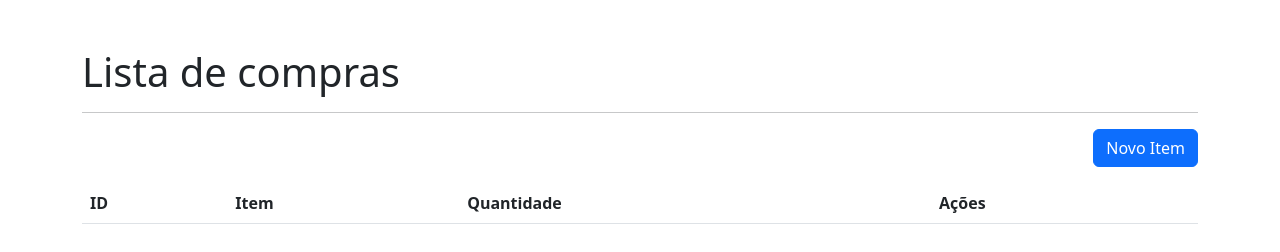
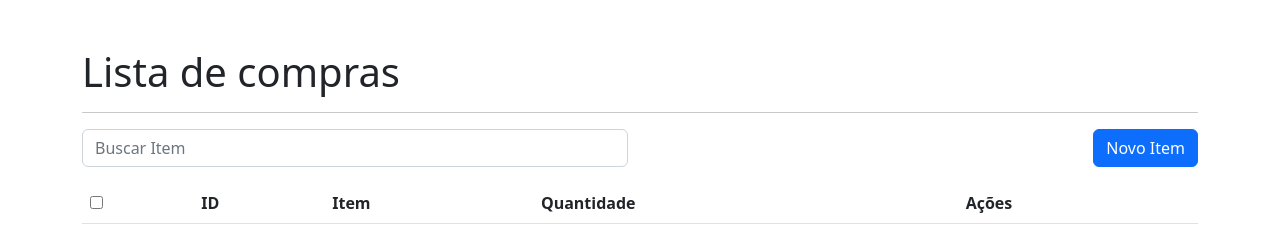
Before and after one commit to Smz1n/CONSUMO-API, a plain HTML site: page index.html in a window 1280 px wide. Drawn offline with nearby package versions, Linux system fonts and the light colour scheme; no server answers.

Commit message:
adicionando a barra de pesquisa

```diff
--- /dev/null
+++ b/filtrar.js
@@ -0,0 +1,28 @@
+function filtrar() {
+    //valor que o usuario digitou
+    let expressao = input_busca.value.toLowerCase();
+
+    //Pegando todas as linhas da tabela
+    let linhas = tabela_compras.getElementsByTagName('tr');
+
+    for (let posicao in linhas) {
+        if (isNaN(posicao) ) {
+            continue;
+        }
+
+        //numero de colunas para cada item tipo: item, quantidade,e telefone
+
+        let coluna1 = linhas[posicao].children[1].innerText.toLowerCase()
+        let coluna2 = linhas[posicao].children[2].innerText.toLowerCase()
+
+        let colunas = coluna1 + coluna2;
+        // let linha = linhas[posicao].innerText.toLowerCase();
+
+        if( colunas.includes(expressao)) {
+            linhas[posicao].style.display = '';
+        }else {
+            linhas[posicao].style.display = 'none'
+        }
+    }
+
+}
--- a/index.html
+++ b/index.html
@@ -16,14 +16,21 @@
   <hr>
 
   <!-- Button trigger modal -->
-  <div class="text-end">
-    <button type="button" class="btn btn-primary mb-3" data-bs-toggle="modal" data-bs-target="#exampleModal">
+  <div class="row">
+    <div class="col">
+      <input id="input_busca" onkeyup="filtrar()" type="text" class="form-control" placeholder="Buscar Item">
+    </div>
+    <div class="col text-end">
+      <button type="button" class="btn btn-primary mb-3" data-bs-toggle="modal" data-bs-target="#exampleModal">
       Novo Item
-    </button>
+      </button>
+  </div>
+
   </div>
   <table class="table table-striped table-hover">
     <thead>
       <tr>
+        <th> <input onclick="marcarTodos()" type="checkbox"> </th>
         <th>ID</th>
         <th>Item</th>
         <th>Quantidade</th>
@@ -90,6 +97,7 @@
     integrity="sha384-u1OknCvxWvY5kfmNBILK2hRnQC3Pr17a+RTT6rIHI7NnikvbZlHgTPOOmMi466C8"
     crossorigin="anonymous"></script>
   <script src="index.js"></script>
+  <script src="filtrar.js"></script>
 </body>
 
 </html>
--- a/index.js
+++ b/index.js
@@ -1,4 +1,12 @@
 const API_URL = 'http://localhost:8000';
+
+function marcarTodos(){
+    let todos = document.querySelectorAll('[data-check="acao"]');
+
+    todos.forEach((cadaCheck) => {
+        cadaCheck.checked = true;
+    });
+}
 
 function buscarParaEditar(id) {
     input_editar_id.value = id;
@@ -81,6 +89,7 @@ function atualizarlista() {
         lista.forEach(function (cadaItem) {
             tabela_compras.innerHTML += `
             <tr>
+                <td> <input data-check="acao" type="checkbox"> </td>
                 <td>${cadaItem.id}</td>
                 <td>${cadaItem.item}</td>
                 <td>${cadaItem.quantidade}</td>
```
